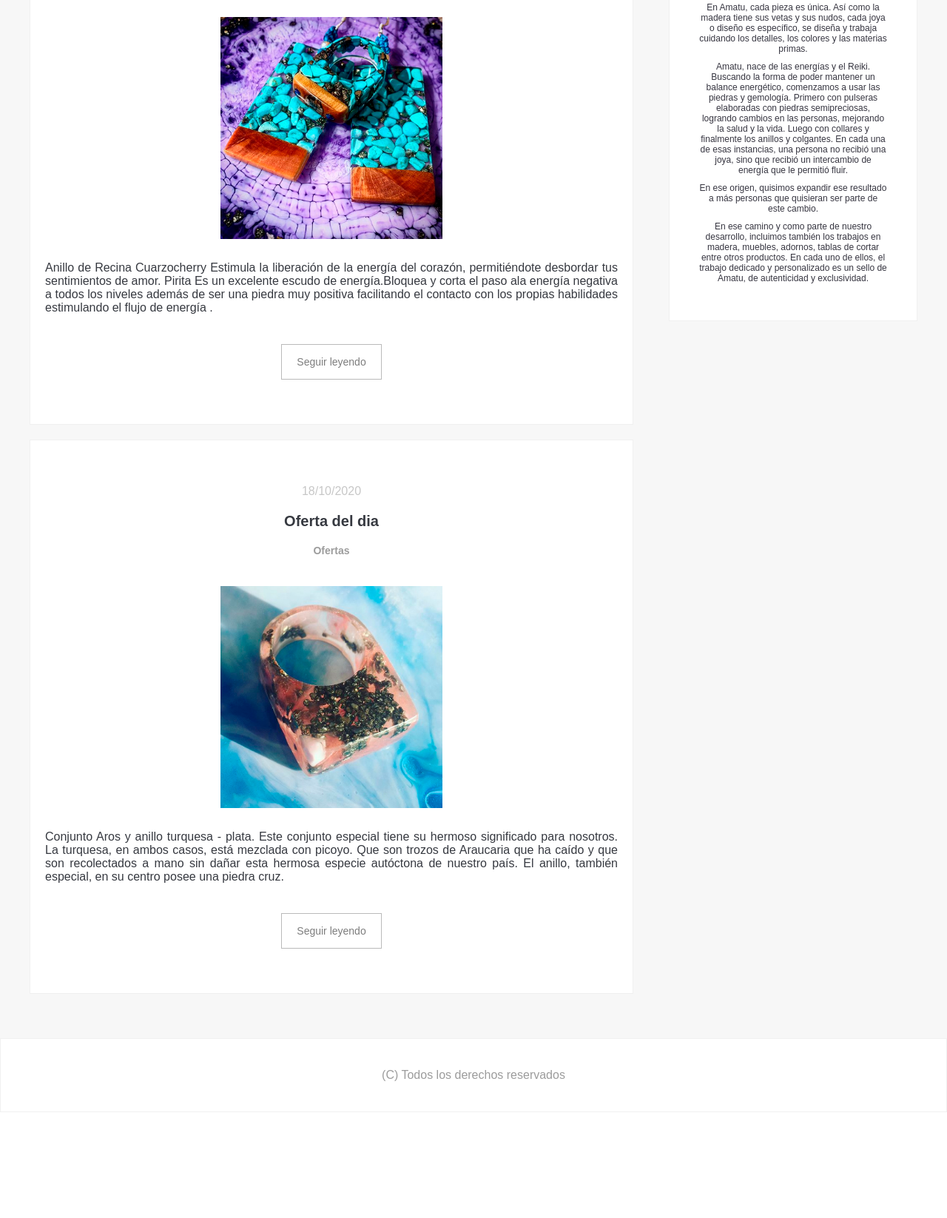
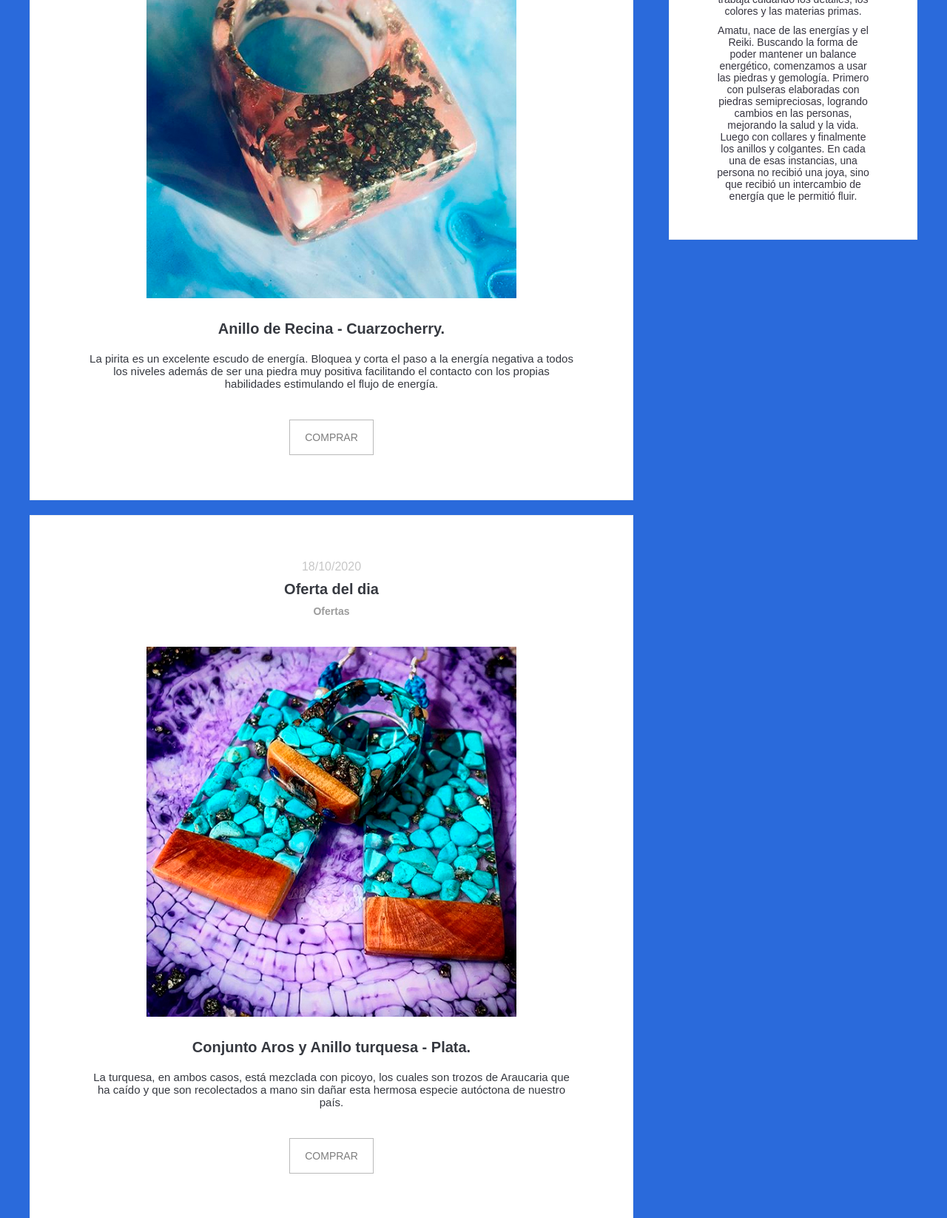
Before and after one commit to keikinomad1/trabajo1, a plain HTML site: page index.html in a window 1280 px wide. Shown: the part 703-2349 px from the top of the page at 74% size. Before the commit the page ends 2206 px from the top, so only its background shows below. Drawn offline with nearby package versions, Linux system fonts and the light colour scheme.

Commit message:
1er commit

```diff
--- a/Assets/Css/estilos-topmenu.css
+++ b/Assets/Css/estilos-topmenu.css
@@ -3,7 +3,7 @@
       margin: 0;
       padding: 0;
       overflow: hidden;
-      background-color: rgb(12, 75, 133);
+      background-color:#0a1a36;
       font-family: sans-serif;
     }
 
--- a/Assets/Css/estilos.css
+++ b/Assets/Css/estilos.css
@@ -5,27 +5,37 @@
   -moz-box-sizing: border-box;
   box-sizing: border-box;
   font-family: sans-serif;
-}
+  margin: 0 auto;
+
+  }
+
+  body{
+    width:100%;margin: 0 auto;min-width:600px;max-width:2000px
+
+  }
 
 .contenedor{
   width:1200px;
   margin: 0 auto;
 }
 
+
+
+
 /*Banner*/
 
 .main .banner{
+  background-color: #163975;
   padding: 9px 0 9px 0;
-  border-bottom: 1px solid #f0f0f0;}
+  border-bottom: 1px solid #b6b7c2;}
 
-.banne.main r .contenedor .banner-principal{
+.main .banner .contenedor .banner-principal{
   width: 100%;
 }
 
 .main .banner .contenedor .banner-principal img{
   width: 100%;}
 
-.main .banner
 
 
  /*Menu Principal*/
@@ -33,7 +43,7 @@
  .titulo-oferta{
   margin: 30px;
   text-align: center;
-  background-color: #fff;
+  background-color: rgb(255, 255, 255);
   border: 2px solid #fff;
 
  }
@@ -46,7 +56,7 @@
  }
 
  .blog{
-  background: #f7f7f7;
+  background: #2a6adb;
   padding: 40px 0;
 }
 
@@ -72,14 +82,14 @@
   color: #c7c7c7;
   font-size: 16px;
   text-align: center;
-  margin-bottom: 20px;
+  margin-bottom: 10px;
   }
 
 .blog .contenedor .articulos-blog .articulo .titulo-articulo{
   color: #363940;
   font-size: 20px;
   text-align: center;
-  margin-bottom: 20px;
+  margin-bottom:10px;
   }
 
 .blog .contenedor .articulos-blog .articulo .categoria-articulo{
@@ -98,7 +108,7 @@
 }
 .blog .contenedor .articulos-blog .articulo .centrado img{
   width: 50%;
-  margin-bottom: 20px;
+  margin-bottom: 60px;
   padding-left: 0px;
 
     }
@@ -110,11 +120,39 @@
 
 .blog .contenedor .articulos-blog .articulo .texto-articulo p{
   margin-bottom: 20px;
+  margin-left: 60px;
+  margin-right: 60px;
   color: #363940;
+  }
+
+
+  /*Estilos texto articulo*/
+
+  .blog .contenedor .articulos-blog .articulo .texto-articulo .titulo-anillo{
+    font-weight: bolder;
+    text-align: center;
+    font-size: 20px;
+    text-transform: initial;
+  }
+
+  .blog .contenedor .articulos-blog .articulo .texto-articulo .subtitulo-anillo{
+    text-align: center;
+    font-size: 17px;
+    font-weight: bold;
+    text-transform: initial;
+  }
+
+  .blog .contenedor .articulos-blog .articulo .texto-articulo .descripcion-anillo{
+    text-align: center;
+    font-size: 15px;
+    font-weight: normal;
+    text-transform: initial;
+
   }
 
 .blog .contenedor .articulos-blog .articulo .boton{
   text-align: center;
+  text-transform: uppercase;
   }
 
 .blog .contenedor .articulos-blog .articulo .boton a{
@@ -176,16 +214,18 @@
 
 .aside .widget .autor-widget .datos-autor .info{
   color: #363540;
-  font-size: 12px;
+  font-size: 14px;
   margin-bottom: 10px;
+  margin-left: 20px;
+  margin-right: 20px;
+  text-transform: initial;
 }
 
 /*FOOTER*/
 
 .footer{
-  background: #fff;
+  background: #0a1a36;
   padding: 40px;
-  border: 1px solid #f0f0f0;
   text-align: center;
   color: #9c9c9c;
 }
--- a/index.html
+++ b/index.html
@@ -1,8 +1,6 @@
 <!DOCTYPE html>
 <html lang="en">
 <head>
-
-
 
 
     <meta charset="UTF-8">
@@ -47,7 +45,7 @@
 
           <div class="contenedor">
               <div class="banner principal">
-                  <img src="Assets/Images/banner.jpg"  alt="banner principal" width="1200" height="400">
+                  <img src="Assets/Images/banner-prueba.jpg"  alt="banner principal" width="1200" height="300">
               </div>
           </div>
       </div>
@@ -59,20 +57,24 @@
                   <p class="fecha-articulo">18/10/2020</p>
                   <h3 class="titulo-articulo"> Oferta del dia</h3>
                   <p class="categoria-articulo">Ofertas</p>
-                  <a class="example-image-link" href="Assets/Images/anillo2.jpg" data-lightbox="foto-1" data-title="Precio: $15.000"><img class="centrado" src="Assets/Images/mini-anillo2.jpg" alt="fotografia integrantes amon amarth"
-                    width="300px" height="300px"></a>
+                  <a class="example-image-link" href="Assets/Images/anillo1.jpg" data-lightbox="foto-1" data-title="Precio: $10.000" data-alt="hola" ><img class="centrado" src="Assets/Images/mini-anillo1.jpg" alt="fotografia anillo"
+                    width="500px" height="500px"></a>
                   <div class="texto-articulo">
-                      <p>
-                        Anillo de Recina
-                        Cuarzocherry
-                        Estimula la liberación de la energía del corazón, permitiéndote desbordar tus sentimientos de amor.
 
-                        Pirita
-                        Es un excelente escudo de energía.Bloquea y corta el paso ala energía negativa a todos los niveles además de ser una piedra muy positiva facilitando el contacto con los propias habilidades estimulando el flujo de energía .</p>
+                    <p class="titulo-anillo">
+                        Anillo de Recina - Cuarzocherry.
+                    </p>
+
+
+                    <p class="descripcion-anillo">
+                        La pirita es un excelente escudo de energía. Bloquea y corta el paso a la energía negativa a todos los niveles además de ser una piedra muy positiva facilitando el contacto con los propias habilidades estimulando el flujo de energía.
+                    </p>
+
+
 
                   </div>
                   <div class="boton">
-                      <a href="a">Seguir leyendo</a>
+                      <a href="a">comprar</a>
                   </div>
               </div>
 
@@ -80,17 +82,22 @@
                   <p class="fecha-articulo">18/10/2020</p>
                   <h3 class="titulo-articulo"> Oferta del dia</h3>
                   <p class="categoria-articulo">Ofertas</p>
-                  <a class="example-image-link" href="Assets/Images/anillo1.jpg" data-lightbox="foto-2" data-title="Precio: $10.000"><img class="centrado" src="Assets/Images/mini-anillo1.jpg" alt="fotografia integrantes amon amarth"
-                    width="300px" height="300px"></a>
+                  <a class="example-image-link" href="Assets/Images/anillo2.jpg" data-lightbox="foto-2" data-title="Precio: $15.000"><img class="centrado" src="Assets/Images/mini-anillo2.jpg" alt="fotografia conjunto anillo y aros"
+                    width="500px" height="500px"></a>
                   <div class="texto-articulo">
-                      <p>
-                        Conjunto Aros y anillo turquesa - plata.
-                        Este conjunto especial tiene su hermoso significado para nosotros.
-                        La turquesa, en ambos casos, está mezclada con picoyo. Que son trozos de Araucaria que ha caído y que son recolectados a mano sin dañar esta hermosa especie autóctona de nuestro país. El anillo, también especial, en su centro posee una piedra cruz.</p>
+
+                    <p class="titulo-anillo">
+                        Conjunto Aros y Anillo turquesa - Plata.
+                    </p>
+
+                    <p class="descripcion-anillo">
+                        La turquesa, en ambos casos, está mezclada con picoyo, los cuales son trozos de Araucaria que ha caído y que son recolectados a mano sin dañar esta hermosa especie autóctona de nuestro país.
+                    </p>
+
 
                   </div>
                   <div class="boton">
-                      <a href="a">Seguir leyendo</a>
+                      <a href="a">comprar</a>
                   </div>
               </div>
           </div>
@@ -104,9 +111,7 @@
                           <p class="info">Amatu es una pequeña empresa familiar que busca llegar a aquellas personas que buscan lo exclusivo, a aquellos que aman los detalles y el calor del hogar. </p>
                           <p class="info"> En Amatu, cada pieza es única. Así como la madera tiene sus vetas y sus nudos, cada joya o diseño es específico, se diseña y trabaja cuidando los detalles, los colores y las materias primas. </p>
                           <p class="info">Amatu, nace de las energías y el Reiki. Buscando la forma de poder mantener un balance energético, comenzamos a usar las piedras y gemología. Primero con pulseras elaboradas con piedras semipreciosas, logrando cambios en las personas, mejorando la salud y la vida. Luego con collares y finalmente los anillos y colgantes. En cada una de esas instancias, una persona no recibió una joya, sino que recibió un intercambio de energía que le permitió fluir. </p>
-                          <p class="info"> En ese origen, quisimos expandir ese resultado a más personas que quisieran ser parte de este cambio. </p>
-                          <p class="info"> En ese camino y como parte de nuestro desarrollo, incluimos también los trabajos en madera, muebles, adornos, tablas de cortar entre otros productos. En cada uno de ellos, el trabajo dedicado y personalizado es un sello de Amatu, de autenticidad y exclusividad. </p>
-                     </div>
+                      </div>
                   </div>
               </div>
           </div>
```
Also changed, not shown: Assets/Images/banner-prueba.jpg (added), Assets/Images/close.png (added), Assets/Images/loading.gif (added), Assets/Images/next.png (added), Assets/Images/prev.png (added).
